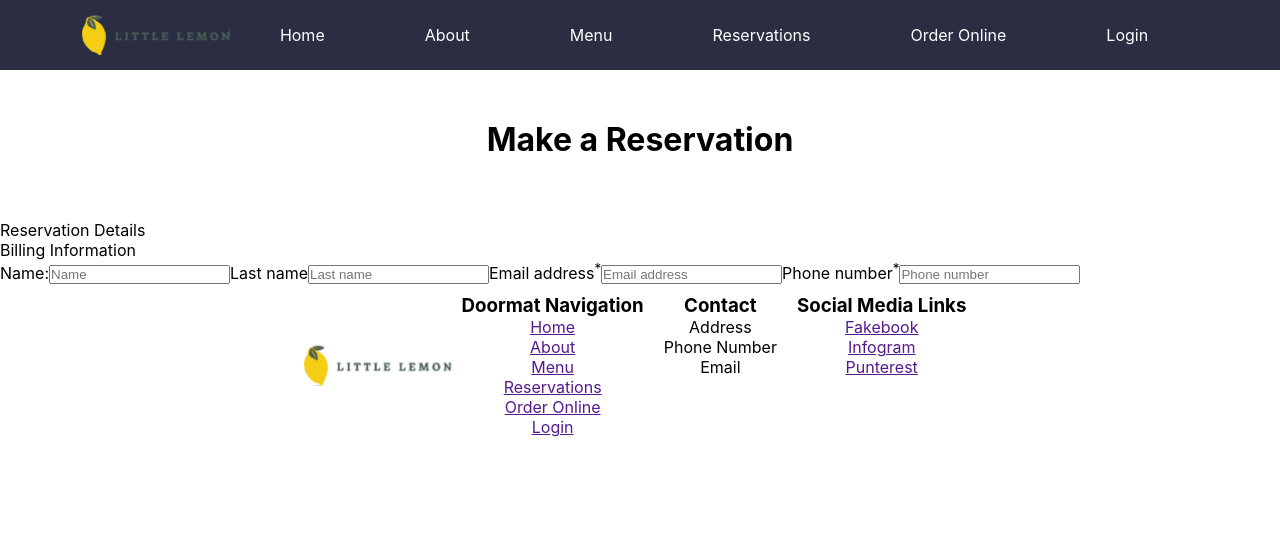
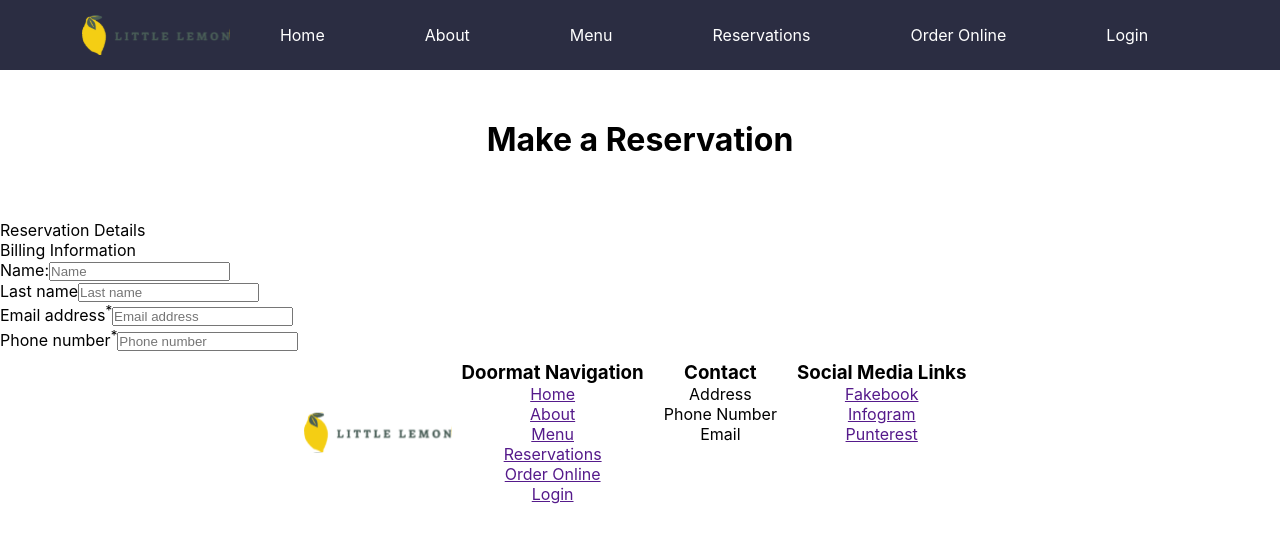
Before and after one commit to digitAI-4N6/little-lemon, a React (Create React App) app: page / in a window 1280 px wide. Shown: the top 542 px of the page. Built offline with nearby package versions, Linux system fonts and the light colour scheme.

Commit message:
Make each input a list
Make each input a list

```diff
--- a/src/components/BillingInformation.js
+++ b/src/components/BillingInformation.js
@@ -8,7 +8,8 @@ export default function BillingInformation() {
 
   return (
     <>
-      <article className="Basic Info">
+      <ul className="Basic Info">
+        <li>
           <p>Billing Information</p>
           <label>Name:</label>
           <input
@@ -17,6 +18,8 @@ export default function BillingInformation() {
             value={name}
             onChange={(e) => setName(e.target.value)}
           />
+        </li>
+        <li>
           <label>Last name</label>
           <input
             type="text"
@@ -24,6 +27,8 @@ export default function BillingInformation() {
             value={lastName}
             onChange={(e) => setLastName(e.target.value)}
           />
+        </li>
+        <li>
         <label>
           Email address<sup>*</sup>
         </label>
@@ -33,6 +38,8 @@ export default function BillingInformation() {
           value={email}
           onChange={(e) => setEmail(e.target.value)}
         />
+        </li>
+        <li>
         <label>
           Phone number<sup>*</sup>
         </label>
@@ -42,7 +49,8 @@ export default function BillingInformation() {
           value={phone}
           onChange={(e) => setPhone(e.target.value)}
         />
-      </article>
+        </li>
+      </ul>
     </>
   );
 }
```
Lines whose indentation alone changed are shown as unchanged.
